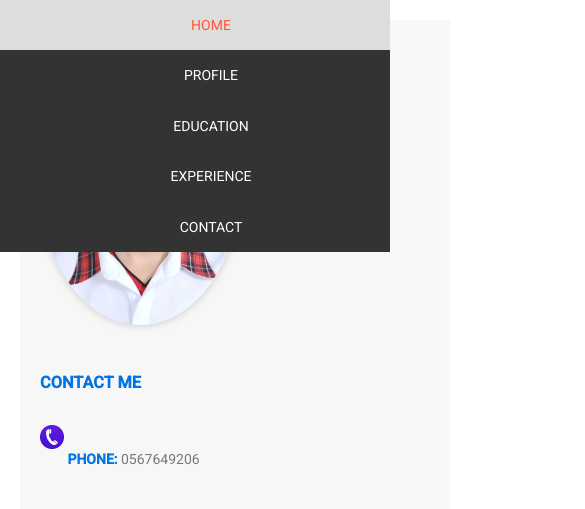
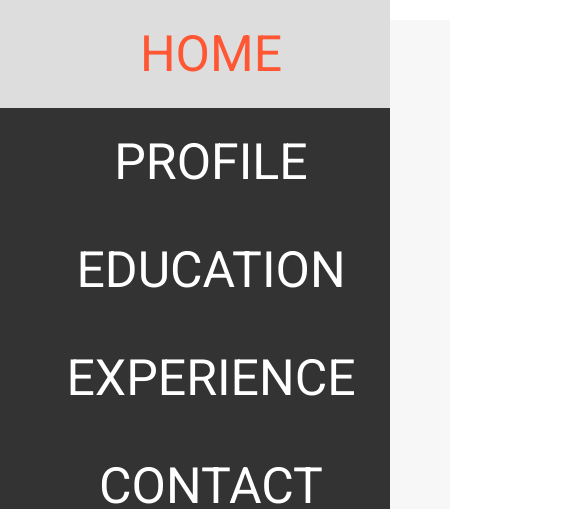
Before and after one commit to HoangKhangKhuPho4/HoangKhangKhuPho4.github.io, a plain HTML site: page index.html in a window 390 px wide. Shown: the top 509 px of the page, 585 px wide, since content can reach past the window. Drawn offline with Linux system fonts and the light colour scheme.

Commit message:
update file source

```diff
--- a/styles.css
+++ b/styles.css
@@ -348,6 +348,19 @@ body {
 /* Ví dụ: Điều chỉnh kích thước font cho màn hình nhỏ hơn 768px */
 @media (max-width: 768px) {
     body {
-        font-size: 14px;
+        font-size: 50px;
+    }
+
+}
+/* Thiết lập các quy tắc chung */
+.profile-pic {
+    max-width: 100%;
+    height: auto;
+}
+
+/* Điều chỉnh kích thước của hình ảnh trên màn hình nhỏ (ví dụ: điện thoại) */
+@media (max-width: 768px) {
+    .profile-pic {
+        max-width: 80%;
     }
 }
```
